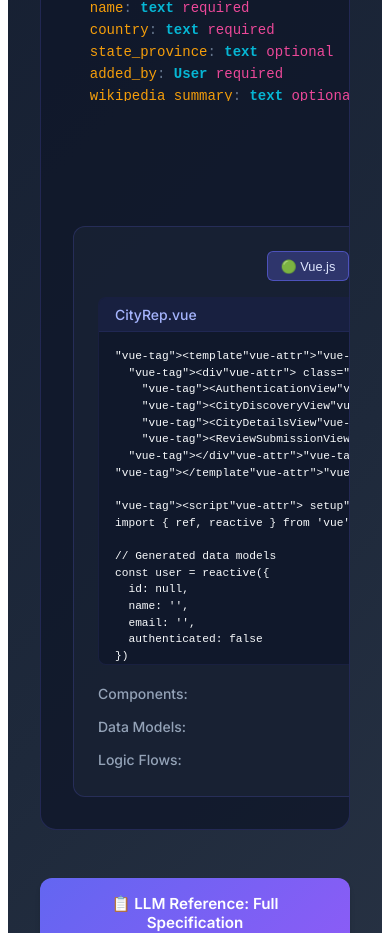
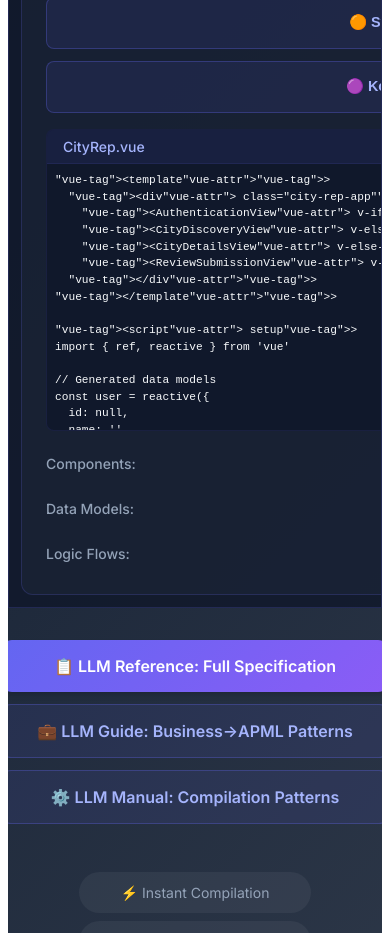
Before and after one commit to thomascassidyzm/APML-documentation, a Vue app: page / in a window 390 px wide. Shown: the part 1060-1993 px from the top of the page. Built offline with nearby package versions, Linux system fonts and the light colour scheme.

Commit message:
Mobile Ready

```diff
--- a/src/pages/HomePage.vue
+++ b/src/pages/HomePage.vue
@@ -887,36 +887,183 @@ const getHighlightedCode = (platform) => {
 
   .code-content {
     grid-template-columns: 1fr;
+    gap: 1.5rem;
+    padding: 1rem;
+  }
+
+  .code-input {
+    order: 1;
+    max-height: 350px;
+    font-size: 0.75rem;
+  }
+
+  .arrow {
+    order: 2;
+    font-size: 2rem;
+    transform: rotate(90deg);
+    color: #6366f1;
+    margin: 0.5rem 0;
+  }
+
+  .code-output {
+    order: 3;
+    min-width: unset;
+    margin-top: 0;
+  }
+
+  .output-header {
+    font-size: 1rem;
+  }
+
+  .platform-selector {
+    display: grid;
+    grid-template-columns: 1fr 1fr;
+    gap: 0.5rem;
+    margin-bottom: 1rem;
+  }
+
+  .platform-btn {
+    font-size: 0.875rem;
+    padding: 0.75rem 1rem;
+    border-radius: 8px;
+    min-height: 48px;
+    display: flex;
+    align-items: center;
+    justify-content: center;
     text-align: center;
   }
 
-  .code-output {
-    min-width: unset;
-    margin-top: 2rem;
+  .code-preview-container pre {
+    font-size: 0.75rem;
+    max-height: 300px;
+    padding: 0.75rem;
+    line-height: 1.5;
   }
 
-  .code-preview-container pre {
-    font-size: 0.7rem;
-    max-height: 300px;
+  .compilation-info {
+    gap: 0.75rem;
   }
 
-  .platform-selector {
-    flex-wrap: wrap;
-  }
-
-  .platform-btn {
-    font-size: 0.8rem;
-    padding: 0.4rem 0.8rem;
+  .info-item {
+    font-size: 0.875rem;
+    padding: 0.5rem 0;
   }
 
   .hero-actions {
     flex-direction: column;
     align-items: center;
+    gap: 0.75rem;
+  }
+
+  .btn-primary, .btn-secondary {
+    min-width: 280px;
+    text-align: center;
+    padding: 0.875rem 1.5rem;
+    font-size: 0.9rem;
   }
 
   .feature-pills {
     flex-direction: column;
     align-items: center;
+    gap: 0.5rem;
+  }
+
+  .pill {
+    min-width: 200px;
+    text-align: center;
+    padding: 0.75rem 1rem;
+  }
+}
+
+@media (max-width: 480px) {
+  .hero-container {
+    padding: 0 1rem;
+  }
+
+  .hero-title {
+    font-size: clamp(2rem, 8vw, 3rem);
+  }
+
+  .hero-subtitle {
+    font-size: 1.1rem;
+    margin-bottom: 2rem;
+  }
+
+  .code-preview {
+    margin: 0 -1rem 2rem;
+    border-radius: 0;
+  }
+
+  .code-content {
+    padding: 0.75rem;
+  }
+
+  .code-input {
+    max-height: 280px;
+    font-size: 0.7rem;
+  }
+
+  .platform-selector {
+    grid-template-columns: 1fr;
+    gap: 0.75rem;
+  }
+
+  .platform-btn {
+    padding: 1rem;
+    min-height: 52px;
+    font-size: 0.9rem;
+    font-weight: 600;
+  }
+
+  .code-preview-container pre {
+    font-size: 0.7rem;
+    max-height: 250px;
+    padding: 0.5rem;
+    line-height: 1.4;
+  }
+
+  .btn-primary, .btn-secondary {
+    min-width: 100%;
+    margin: 0;
+    font-size: 1rem;
+    padding: 1rem 1.5rem;
+  }
+
+  .trinity-section {
+    padding-top: 2rem;
+  }
+
+  .trinity-section h2 {
+    font-size: 1.5rem;
+  }
+
+  .node {
+    padding: 1rem;
+  }
+
+  .node .icon {
+    font-size: 1.5rem;
+  }
+}
+
+/* Touch improvements for all mobile */
+@media (hover: none) and (pointer: coarse) {
+  .platform-btn:hover {
+    transform: none;
+  }
+
+  .platform-btn:active {
+    transform: scale(0.98);
+    transition: transform 0.1s ease;
+  }
+
+  .btn-primary:hover, .btn-secondary:hover {
+    transform: none;
+  }
+
+  .btn-primary:active, .btn-secondary:active {
+    transform: scale(0.98);
+    transition: transform 0.1s ease;
   }
 }
 </style>
```
